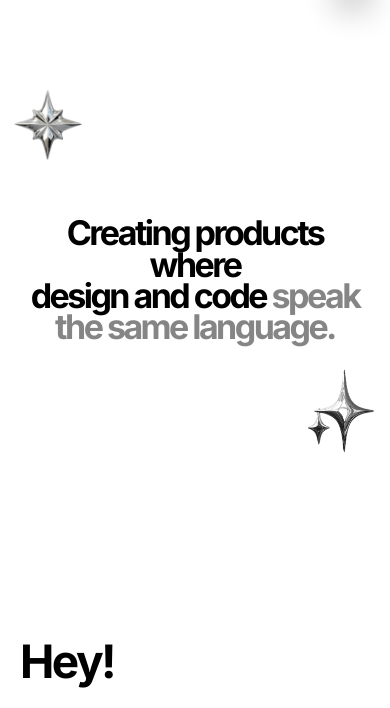
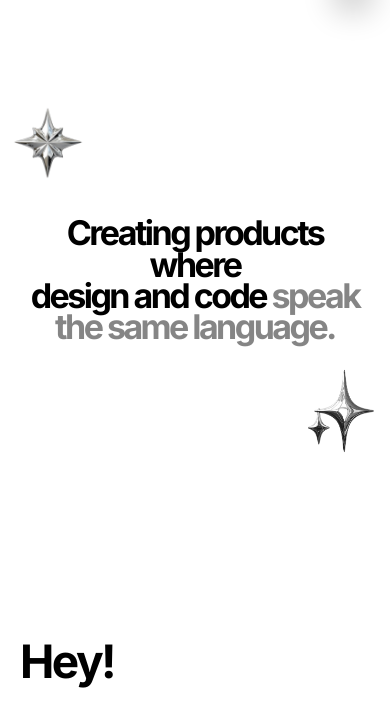
Before and after one commit to code-gab18/Portfolio, a plain HTML site: page about.html in a window 390 px wide. Shown: the part 58-766 px from the top of the page. Drawn offline with Linux system fonts and the light colour scheme.

Commit message:
Improve mobile responsive layout

```diff
--- a/style.css
+++ b/style.css
@@ -3299,7 +3299,7 @@ body.menu-open {
 
   .about-hero__star {
     width: 72px;
-    top: 24%;
+    top: 27%;
     left: 3%;
   }
 
```
